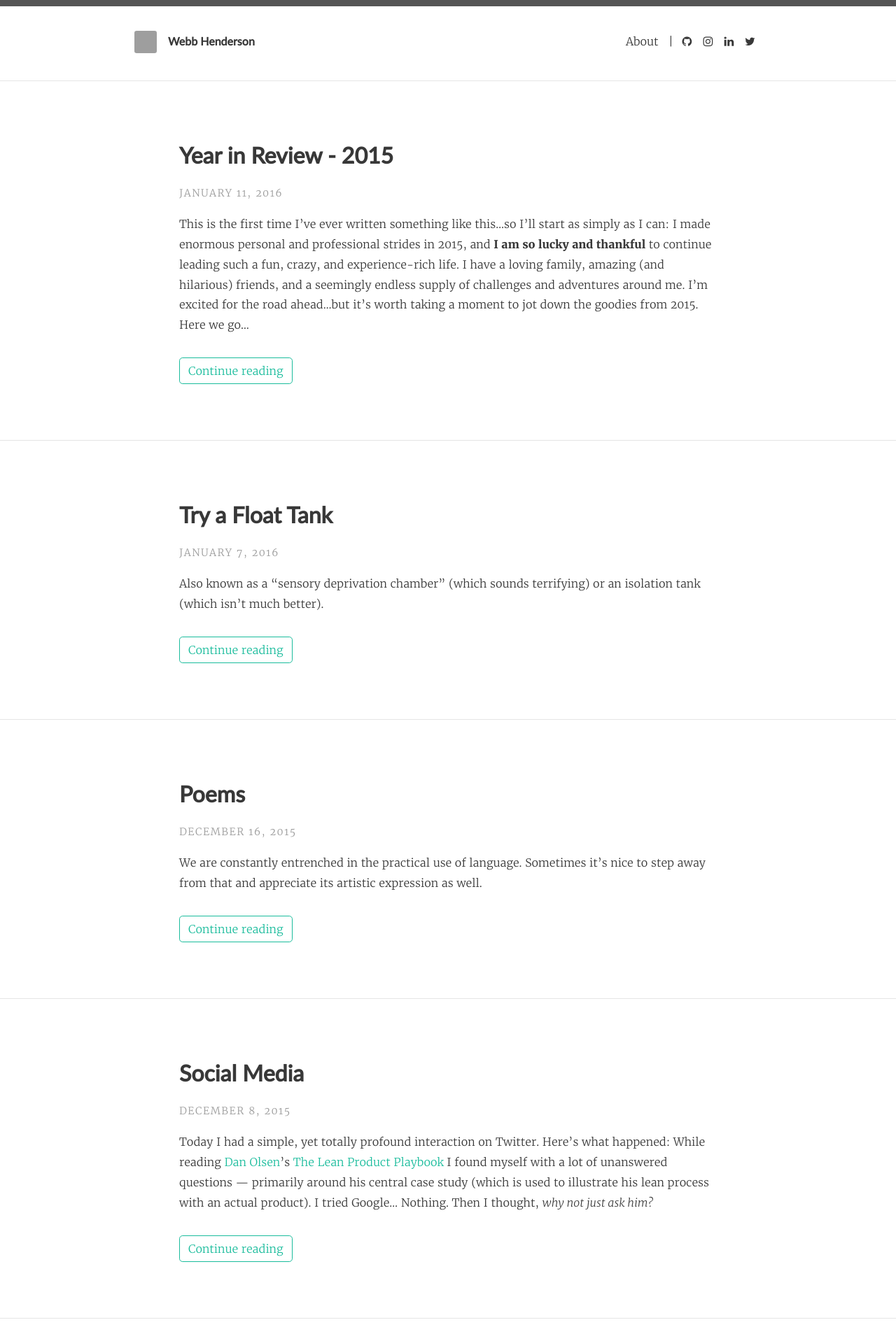
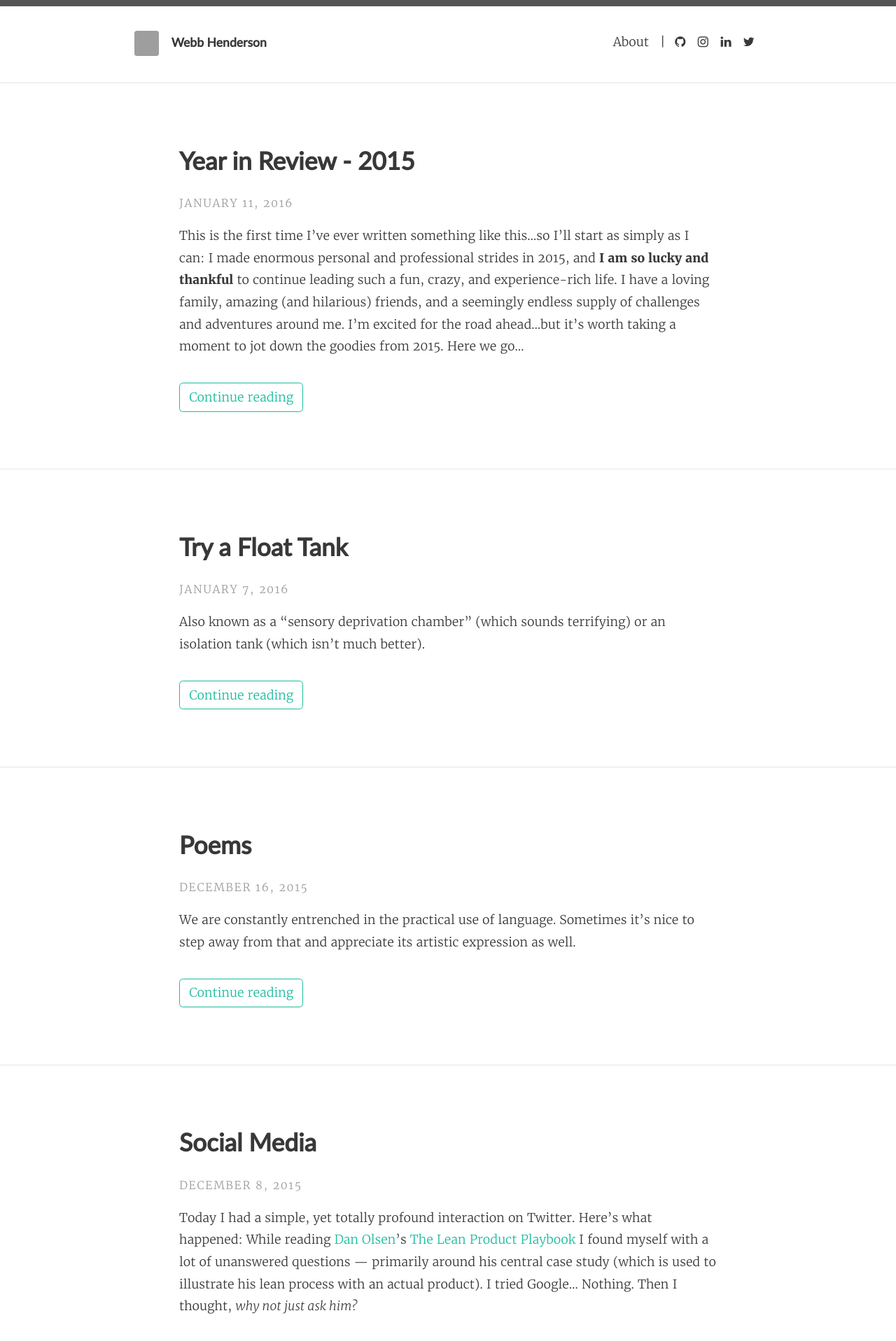
Before and after one commit to emerywebster/emerywebster.github.io, a Jekyll site: the page built from index.html, in a window 1280 px wide. Shown: the top 1917 px of the page at 70% size. Built offline with Jekyll 4.4.1, drawn with Linux system fonts in a browser that asks for light colours; nearby versions of some CDN libraries; Markdown is read by kramdown in place of the engine named in the settings; the list of posts is cut into pages by our own code; grey boxes are pictures that could not be loaded.

Commit message:
bump font size

```diff
--- a/_sass/base/_variables.scss
+++ b/_sass/base/_variables.scss
@@ -1,7 +1,7 @@
 // Typography
 $font-family-main: 'merriweather', Georgia, serif;
 $font-family-headings: 'Lato', 'Source Sans Pro', Helvetica, Arial, sans-serif;
-$font-size: 1em;
+$font-size: 1.1em;
 
 // Padding
 $padding-large: 20%;
```
